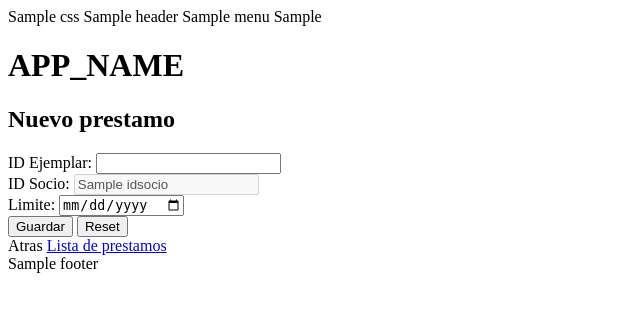
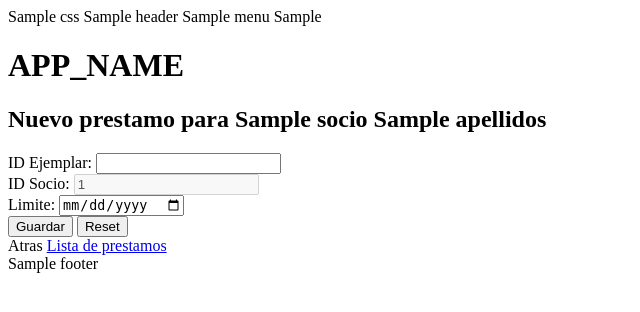
Before and after one commit to jared-esparza/GestionBiblioteca, a PHP site: template src/mvc/views/prestamo/create.php in a window 1280 px wide. Shown: the top 312 px of the page, without its empty margins (0-640 px from the left). Run offline with PHP 8.4, Linux system fonts and the light colour scheme; the template is opened without the code that fills it: most values are stand-ins (such as "Sample title", 1, 10 or a date in 2020); data that the repository does not hold is empty; some libraries are stand-ins or nearby versions.

Commit message:
Improve creación de prestamo desde socio

```diff
--- a/src/mvc/controllers/PrestamoController.php
+++ b/src/mvc/controllers/PrestamoController.php
@@ -22,10 +22,11 @@ class PrestamoController extends Controller{
     // }
 
     public function create($idsocio=null){
+        $socio = null;
         if($idsocio){
-            Socio::findOrFail($idsocio, "No se ha encontrado el socio indicado");
+            $socio = Socio::findOrFail($idsocio, "No se ha encontrado el socio indicado");
         }
-        return view('prestamo/create', ['idsocio'=>$idsocio]);
+        return view('prestamo/create', ['socio'=>$socio]);
     }
 
     public function store(){
--- a/src/mvc/views/prestamo/create.php
+++ b/src/mvc/views/prestamo/create.php
@@ -21,7 +21,7 @@
         <main>
             <h1><?= APP_NAME?></h1>
 
-            <h2>Nuevo prestamo</h2>
+            <h2>Nuevo prestamo <?= $socio ? "para $socio->nombre" . " " .$socio->apellidos : "" ?></h2>
 
             <form action="/Prestamo/store" enctype="multipart/form-data" method="POST">
                 <div class="flex2">
@@ -29,8 +29,8 @@
                     <input type="text" name="idejemplar" value="<?= old('idejemplar')?>">
                     <br>
                     <label>ID Socio:</label>
-                    <?php if($idsocio){ ?>
-                        <input type="text" name="idsocio" value="<?=$idsocio?>" disabled>
+                    <?php if($socio){ ?>
+                        <input type="text" name="idsocio" value="<?=$socio->id?>" disabled>
 
                     <?php } else { ?>
                         <input type="text" name="idsocio" value="<?= old('idsocio')?>">
```
